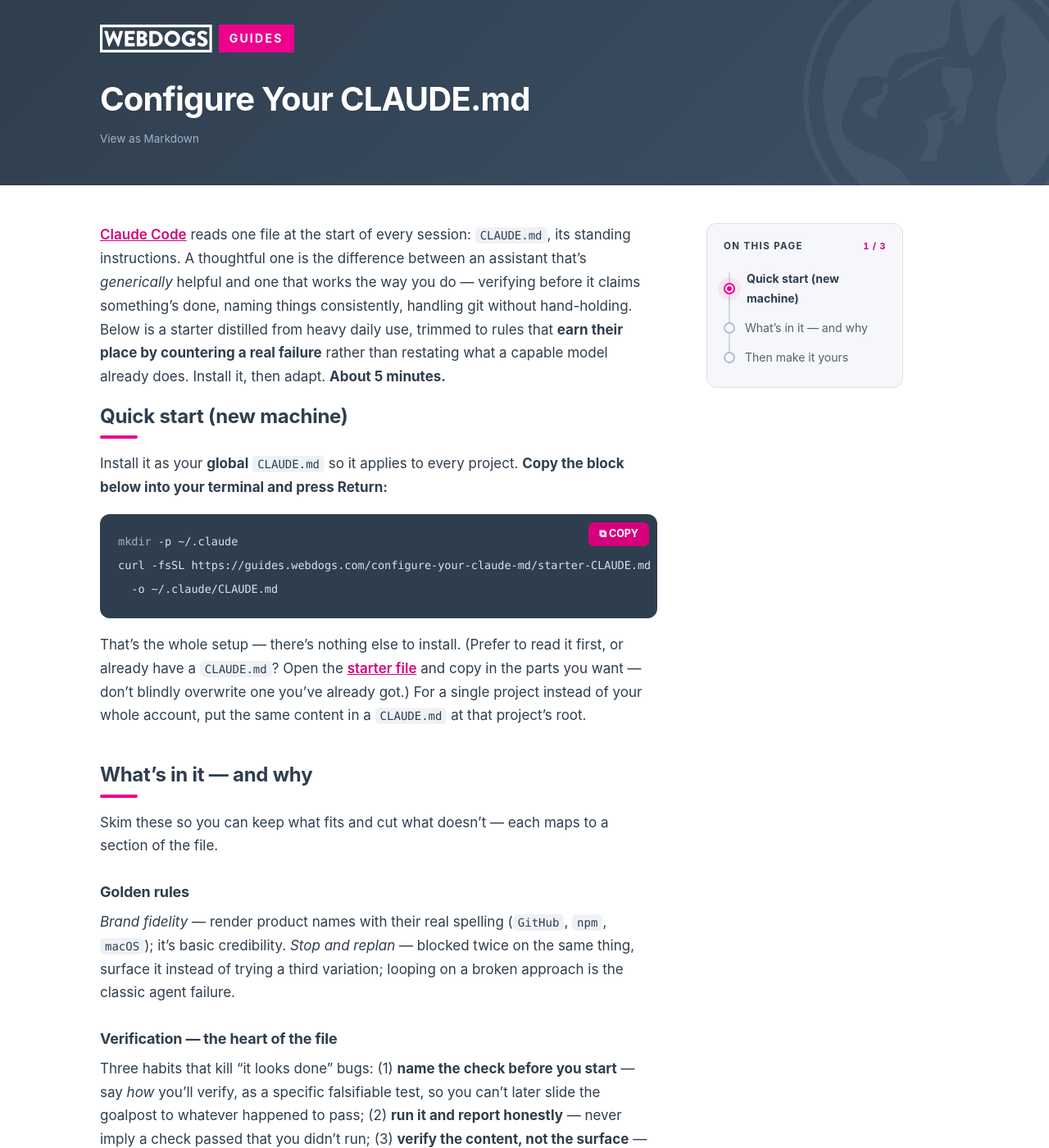
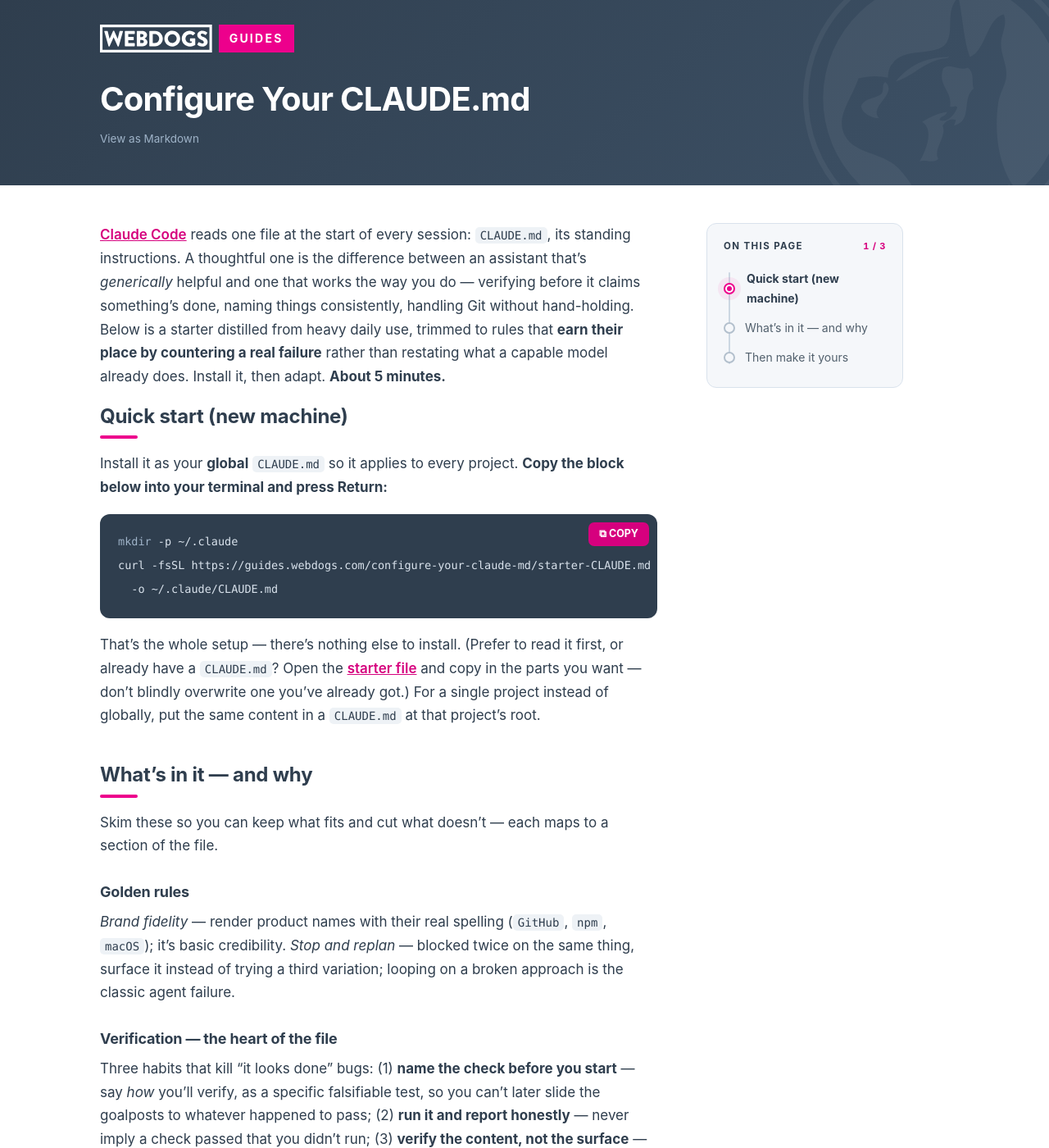
Before and after one commit to theWEBDOGS/guides, a Jekyll site: the page built from configure-your-claude-md/configure-your-claude-md.md, in a window 1280 px wide and 1400 px high. Shown: the whole window at 82% size. Built offline with Jekyll 4.4.1, drawn with Linux system fonts in a browser that asks for light colours; some web fonts are replaced; our own code applies the rules of GitHub Pages for plain Markdown files; some of the changed text lies outside the part shown.

Commit message:
Publish guides (2026-06-19) [generated]

```diff
--- a/configure-your-claude-md/configure-your-claude-md.md
+++ b/configure-your-claude-md/configure-your-claude-md.md
@@ -5,7 +5,7 @@
 session: `CLAUDE.md`, its standing instructions. A thoughtful one is the
 difference between an assistant that's *generically* helpful and one that works
 the way you do — verifying before it claims something's done, naming things
-consistently, handling git without hand-holding. Below is a starter distilled
+consistently, handling Git without hand-holding. Below is a starter distilled
 from heavy daily use, trimmed to rules that **earn their place by countering a
 real failure** rather than restating what a capable model already does. Install
 it, then adapt. **About 5 minutes.**
@@ -24,7 +24,7 @@ curl -fsSL https://guides.webdogs.com/configure-your-claude-md/starter-CLAUDE.md
 That's the whole setup — there's nothing else to install. (Prefer to read it
 first, or already have a `CLAUDE.md`? Open the [starter file](starter-CLAUDE.md)
 and copy in the parts you want — don't blindly overwrite one you've already got.)
-For a single project instead of your whole account, put the same content in a
+For a single project instead of globally, put the same content in a
 `CLAUDE.md` at that project's root.
 
 ## What's in it — and why
@@ -41,7 +41,7 @@ is the classic agent failure.
 ### Verification — the heart of the file
 Three habits that kill "it looks done" bugs: (1) **name the check before you start**
 — say *how* you'll verify, as a specific falsifiable test, so you can't later slide
-the goalpost to whatever happened to pass; (2) **run it and report honestly** —
+the goalposts to whatever happened to pass; (2) **run it and report honestly** —
 never imply a check passed that you didn't run; (3) **verify the content, not the
 surface** — that the thing actually works, not just that a file exists. Two more:
 point deterministic checks (tests, lint, type-check) at a **hook** so they run
```
Also changed, not shown: other parts of configure-your-claude-md/configure-your-claude-md.md (+1 -2 lines), configure-your-claude-md/index.md (+4 -5 lines).
